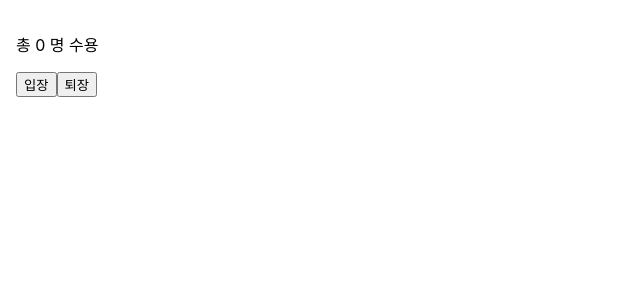
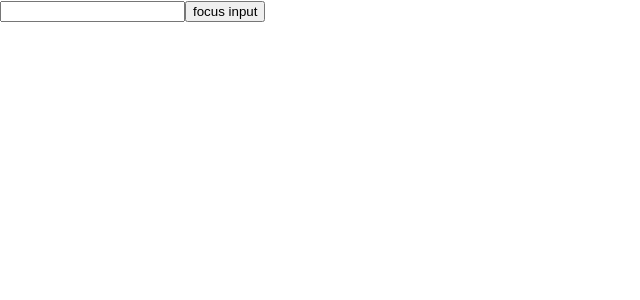
Before and after one commit to Charizard6/23-react1, a React (Create React App) app: page / in a window 1280 px wide. Shown: the top 300 px of the page, without its empty margins (0-640 px from the left). Built offline with nearby package versions, Linux system fonts and the light colour scheme.

Commit message:
시험 전

```diff
--- a/package.json
+++ b/package.json
@@ -34,5 +34,9 @@
       "last 1 firefox version",
       "last 1 safari version"
     ]
-  }
+  },
+  "description": "**# 🎃201930314 육영현 3학년2반**\r ---",
+  "main": "index.js",
+  "author": "",
+  "license": "ISC"
 }
--- /dev/null
+++ b/src/chapter_07/UseRef.jsx
@@ -0,0 +1,17 @@
+import React, { useRef } from "react";
+
+function UseRef(props){
+    const inputElem = useRef(null);
+
+    const onButtonClick = () => {
+        inputElem.current.focus();
+    };
+    return (
+        <>
+            <input ref={inputElem} type="text"/>
+            <button onClick={onButtonClick}>focus input</button>
+        </>
+    )
+}
+
+export default UseRef;
--- a/src/index.js
+++ b/src/index.js
@@ -8,12 +8,13 @@ import Clock from './chapter_04/Clock';
 import CommentList from './chapter_05/CommnetList';
 import NotificationList from './chapter_06/NotificationList';
 import Accommodate from './chapter_07/Accommodate';
+import UseRef from './chapter_07/UseRef';
 //import App from './App';
 
 const root = ReactDOM.createRoot(document.getElementById('root'));
 root.render(
   <React.StrictMode>
-    <Accommodate />
+    <UseRef/>
   </React.StrictMode>
 )
 
```
Also changed, not shown: 2 other files (tests, documents, lock files or other folders).
